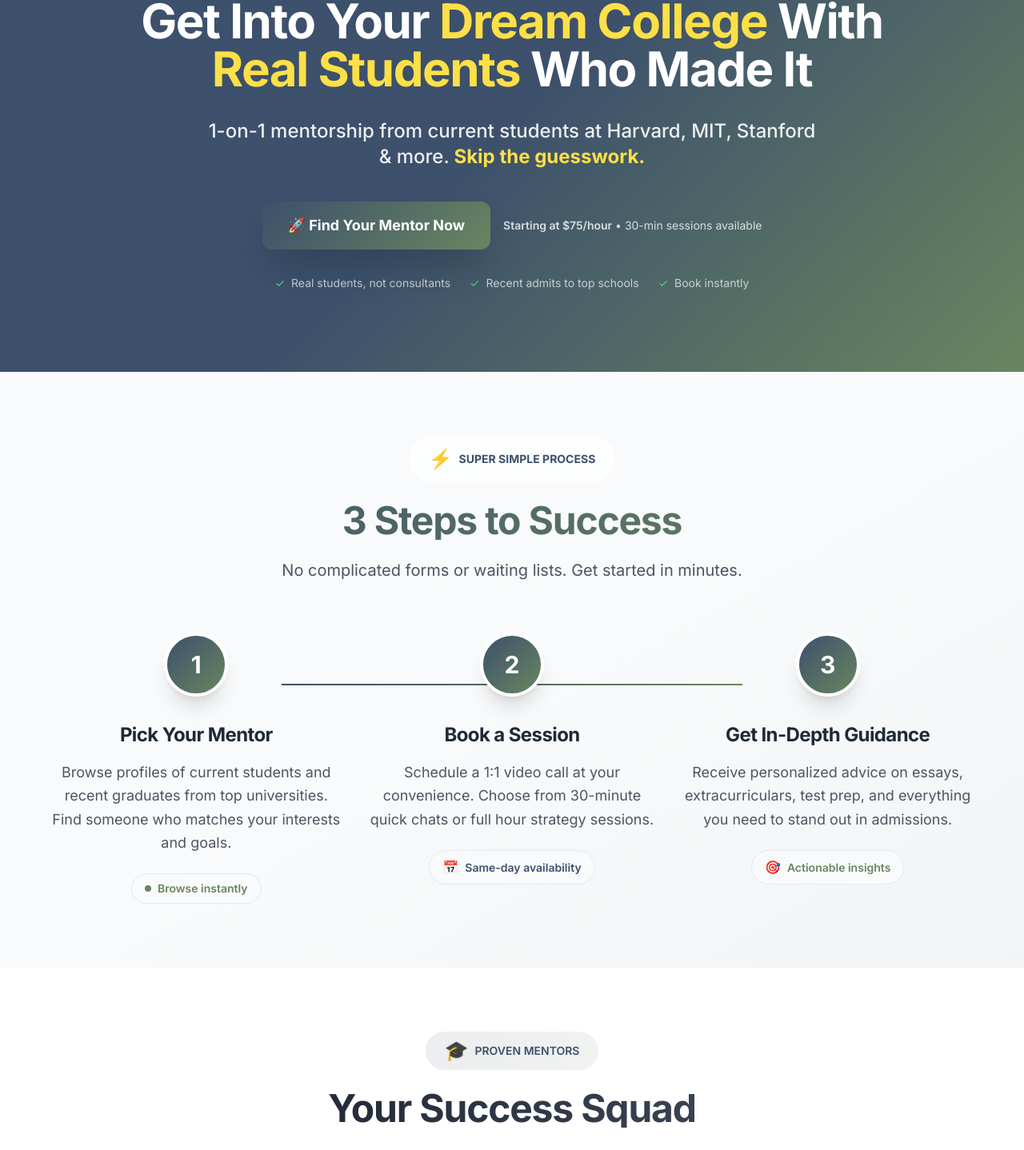
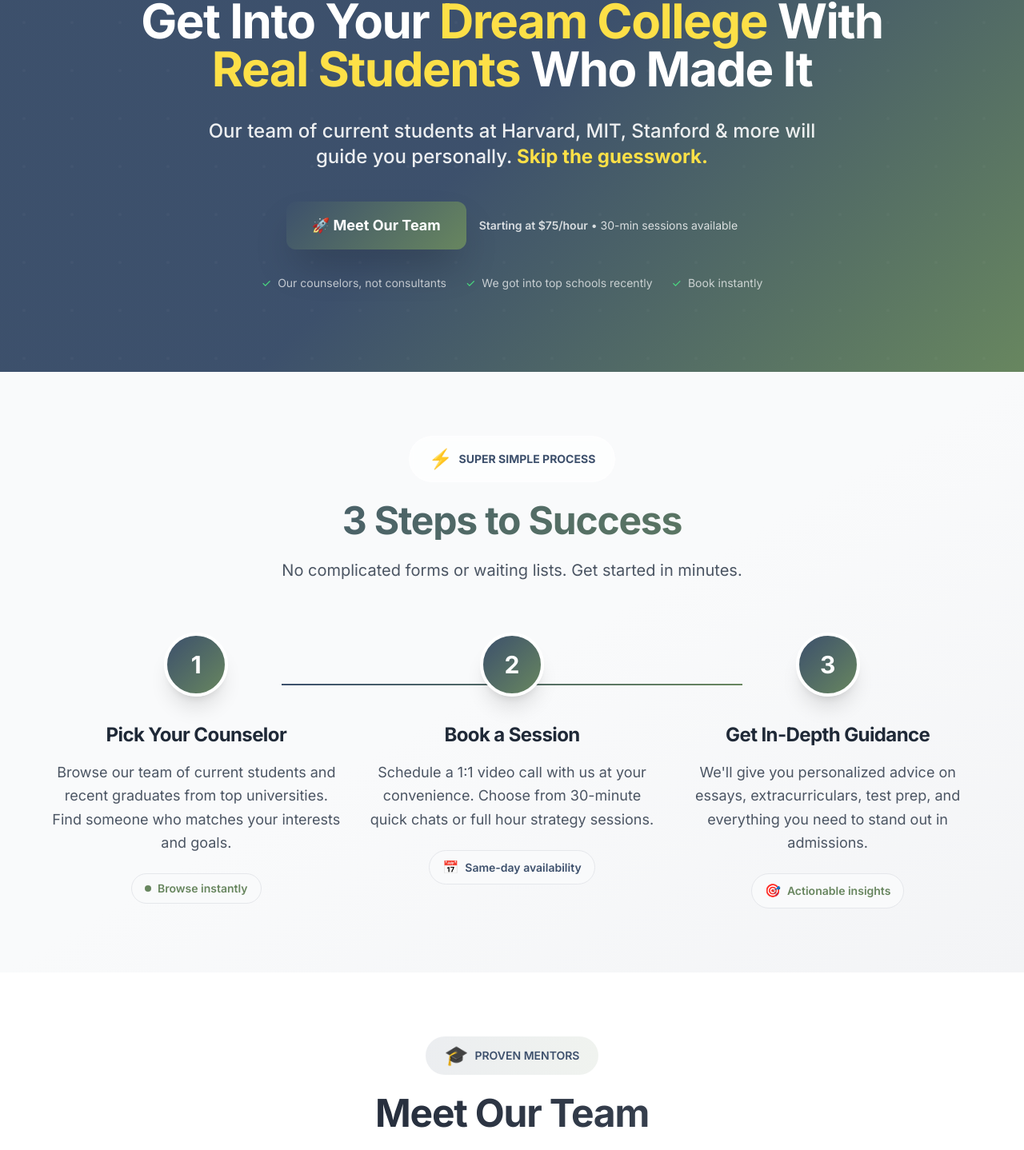
Before and after one commit to Nimal-s-Private-Projects/peer-mentor-admissions-pathway, a React (Vite) app: page / in a window 1280 px wide. Shown: the part 175-1613 px from the top of the page at 80% size. Built offline with nearby package versions, Linux system fonts and the light colour scheme.

Commit message:
Refine wording to be personal
Update wording to reflect a single counseling firm rather than a platform, emphasizing that "we" are the counselors providing services.

```diff
--- a/src/components/Advantages.tsx
+++ b/src/components/Advantages.tsx
@@ -3,16 +3,16 @@ import React from 'react';
 const Advantages = () => {
   const advantages = [
     {
-      title: "Peer-to-peer insight, not generic coaching",
-      description: "Get authentic advice from students who recently went through the same process you're facing."
+      title: "Personal insight, not generic coaching",
+      description: "We give you authentic advice as students who recently went through the same process you're facing."
     },
     {
       title: "100% remote, fully on your schedule",
-      description: "Meet from anywhere at times that work for you. No commuting, no scheduling conflicts."
+      description: "Meet with us from anywhere at times that work for you. No commuting, no scheduling conflicts."
     },
     {
       title: "Real admit lists, proven strategies",
-      description: "Learn from counselors who actually got into top schools and know what admissions officers want to see."
+      description: "We actually got into top schools and know what admissions officers want to see."
     }
   ];
 
--- a/src/components/CounselorCarousel.tsx
+++ b/src/components/CounselorCarousel.tsx
@@ -64,10 +64,10 @@ const CounselorCarousel = () => {
             <span className="font-semibold text-sm" style={{ color: 'hsl(215, 28%, 33%)' }}>PROVEN MENTORS</span>
           </div>
           <h2 className="text-4xl md:text-5xl font-bold text-center mb-6 bg-gradient-to-r from-gray-900 to-gray-600 bg-clip-text text-transparent">
-            Your Success Squad
+            Meet Our Team
           </h2>
           <p className="text-xl text-gray-600 max-w-2xl mx-auto">
-            Real students who cracked the code to top universities. They've been exactly where you are now.
+            We're students who cracked the code to top universities. We've been exactly where you are now.
           </p>
         </div>
 
--- a/src/components/Hero.tsx
+++ b/src/components/Hero.tsx
@@ -25,7 +25,7 @@ const Hero = () => {
         </h1>
 
         <p className="text-xl md:text-2xl mb-10 max-w-3xl mx-auto leading-relaxed text-white/90 font-medium">
-          1-on-1 mentorship from current students at Harvard, MIT, Stanford & more.
+          Our team of current students at Harvard, MIT, Stanford & more will guide you personally.
           <span className="text-yellow-300 font-bold"> Skip the guesswork.</span>
         </p>
 
@@ -34,7 +34,7 @@ const Hero = () => {
             onClick={scrollToCounselors}
             className="btn-primary text-lg px-8 py-4 text-white shadow-2xl"
           >
-            🚀 Find Your Mentor Now
+            🚀 Meet Our Team
           </button>
           <div className="text-white/80 text-sm">
             <span className="font-semibold">Starting at $75/hour</span> • 30-min sessions available
@@ -44,11 +44,11 @@ const Hero = () => {
         <div className="flex justify-center items-center gap-6 text-white/70 text-sm">
           <div className="flex items-center gap-2">
             <span className="text-green-400">✓</span>
-            <span>Real students, not consultants</span>
+            <span>Our counselors, not consultants</span>
           </div>
           <div className="flex items-center gap-2">
             <span className="text-green-400">✓</span>
-            <span>Recent admits to top schools</span>
+            <span>We got into top schools recently</span>
           </div>
           <div className="flex items-center gap-2">
             <span className="text-green-400">✓</span>
--- a/src/components/HowItWorks.tsx
+++ b/src/components/HowItWorks.tsx
@@ -4,16 +4,16 @@ import stepsIcon from '@/assets/icons/steps-icons.png';
 const HowItWorks = () => {
   const steps = [
     {
-      title: "Pick Your Mentor",
-      description: "Browse profiles of current students and recent graduates from top universities. Find someone who matches your interests and goals."
+      title: "Pick Your Counselor",
+      description: "Browse our team of current students and recent graduates from top universities. Find someone who matches your interests and goals."
     },
     {
       title: "Book a Session",
-      description: "Schedule a 1:1 video call at your convenience. Choose from 30-minute quick chats or full hour strategy sessions."
+      description: "Schedule a 1:1 video call with us at your convenience. Choose from 30-minute quick chats or full hour strategy sessions."
     },
     {
       title: "Get In-Depth Guidance",
-      description: "Receive personalized advice on essays, extracurriculars, test prep, and everything you need to stand out in admissions."
+      description: "We'll give you personalized advice on essays, extracurriculars, test prep, and everything you need to stand out in admissions."
     }
   ];
 
```
